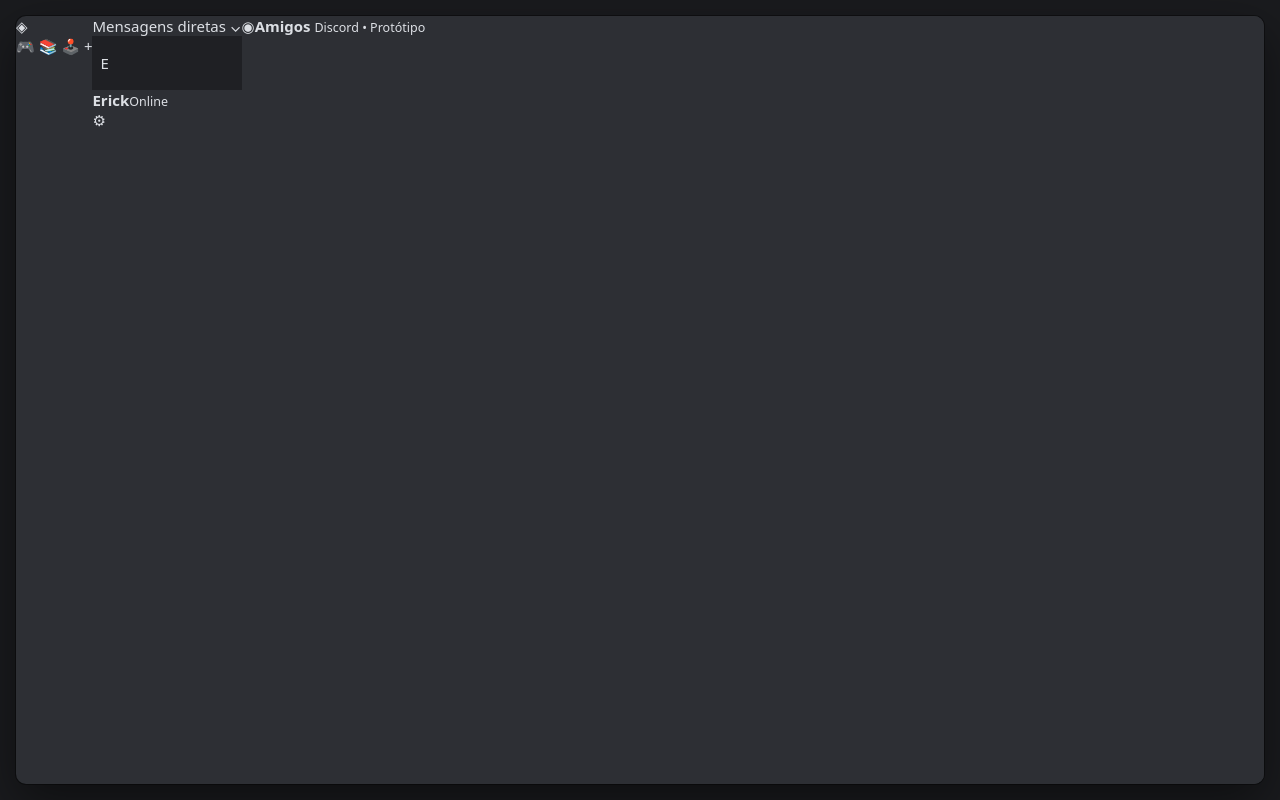
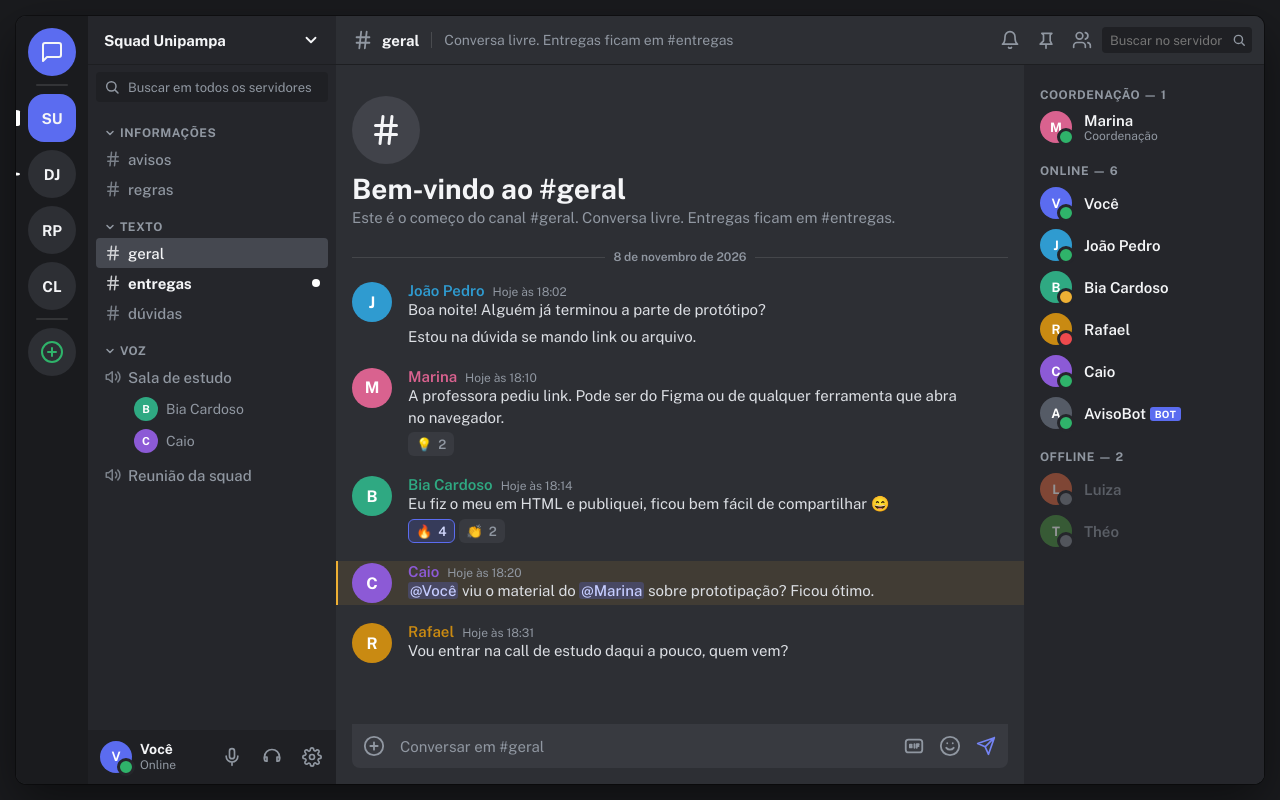
Before and after one commit to Er1ck-0l1veira/IHC, a plain HTML site: page index.html in a window 1280 px wide. Drawn offline with nearby package versions, Linux system fonts and the light colour scheme.

Commit message:
Update index.html

```diff
--- a/index.html
+++ b/index.html
@@ -1,41 +1,76 @@
 <!DOCTYPE html>
 <html lang="pt-BR">
 <head>
-  <meta charset="UTF-8">
-  <meta name="viewport" content="width=device-width, initial-scale=1.0">
-  <title>Discord — Protótipo de Avaliação</title>
-  <link rel="stylesheet" href="style.css">
+<meta charset="utf-8">
+<meta name="viewport" content="width=device-width, initial-scale=1, viewport-fit=cover">
+<title>Protótipo Chat de Comunidades</title>
+<link rel="stylesheet" href="https://fonts.googleapis.com/css2?family=Public+Sans:wght@400;500;600;700&display=swap">
+<link rel="stylesheet" href="style.css">
 </head>
 <body>
-<div class="app">
-  <aside class="servers">
-    <button class="server active" title="Mensagens diretas" data-action="dm">◈</button>
-    <div class="separator"></div>
-    <button class="server" title="Comunidade Gamer" data-server="Comunidade Gamer">🎮</button>
-    <button class="server" title="Grupo de Estudos" data-server="Grupo de Estudos">📚</button>
-    <button class="server" title="Clube dos Jogos" data-server="Clube dos Jogos">🕹️</button>
-    <button class="server add" title="Adicionar servidor" data-action="add-server">+</button>
-  </aside>
+<div class="app" id="app">
+  <div class="nav" id="nav">
+    <nav class="rail" id="rail" aria-label="Servidores"></nav>
+    <aside class="side">
+      <div class="side-h" id="srvName" role="button" tabindex="0"></div>
+      <div class="gs-wrap"><button class="gfield" id="gsBtn" type="button" title="Buscar em todos os servidores (Ctrl+K)"><span>Buscar em todos os servidores</span></button></div>
+      <div class="chlist" id="chlist"></div>
+      <div class="voice" id="voicePanel" hidden></div>
+      <div class="me">
+        <div class="who" role="button" tabindex="0" id="meBtn"></div>
+        <button class="ibtn" id="muteBtn" title="Silenciar microfone" aria-label="Silenciar microfone"></button>
+        <button class="ibtn" id="deafBtn" title="Desativar áudio" aria-label="Desativar áudio"></button>
+        <button class="ibtn" data-fake="Configurações de usuário" title="Configurações" aria-label="Configurações"></button>
+      </div>
+    </aside>
+  </div>
+  <div class="scrim" id="scrim"></div>
+  <main class="main">
+    <header class="top">
+      <button class="ibtn menu-btn" id="menuBtn" aria-label="Abrir servidores e canais"></button>
+      <span id="topIcon"></span><span class="nm" id="topName"></span>
+      <span class="tp" id="topTopic"></span>
+      <div class="tools">
+        <button class="ibtn" data-fake="Notificações do canal" aria-label="Notificações" id="icBell"></button>
+        <button class="ibtn" data-fake="Mensagens fixadas" aria-label="Fixadas" id="icPin"></button>
+        <button class="ibtn" id="membersBtn" aria-label="Lista de membros" title="Lista de membros"></button>
+        <label class="search"><input id="searchIn" placeholder="Buscar no servidor" aria-label="Buscar mensagens neste servidor" autocomplete="off"><span id="icSearch"></span></label>
+      </div>
+    </header>
+    <div class="body">
+      <section class="chat">
+        <div class="msgs" id="msgs"></div>
+        <div class="typing" id="typing"></div>
+        <div class="composer" id="composer">
+          <div class="replying" id="replying" hidden></div>
+          <div class="box">
+            <button class="ibtn" data-fake="Enviar arquivo" aria-label="Anexar" id="icPlus"></button>
+            <input id="msgIn" autocomplete="off" aria-label="Mensagem">
+            <button class="ibtn" data-fake="Escolher GIF" aria-label="GIF" id="icGif"></button>
+            <button class="ibtn" id="emojiBtn" aria-label="Emojis" title="Emojis"></button>
+            <button class="ibtn" id="sendBtn" aria-label="Enviar" title="Enviar" style="color:var(--accent-2)"></button>
+          </div>
+          <div class="pop" id="pop" hidden></div>
+        </div>
+      </section>
+      <aside class="members" id="members" aria-label="Membros"></aside>
+      <aside class="sres" id="sres" hidden aria-label="Resultados da busca no servidor">
+        <div class="sres-h"><b id="sresTitle"></b><button class="ibtn" id="sresClose" type="button" aria-label="Fechar busca" title="Fechar busca"></button></div>
+        <div class="chips"><button class="chip on" type="button" data-scope="server">Neste servidor</button><button class="chip" type="button" data-scope="channel">Neste canal</button></div>
+        <div class="sres-b" id="sresBody"></div>
+      </aside>
+    </div>
+  </main>
+  <div class="gs" id="gs" hidden>
+    <div class="gs-box" role="dialog" aria-modal="true" aria-label="Pesquisa em todos os servidores">
+      <div class="gs-in"><span id="gsIcon"></span><input id="gsIn" placeholder="Buscar servidores, canais e mensagens" autocomplete="off" aria-label="Pesquisa em todos os servidores"><button class="ibtn" id="gsClose" type="button" aria-label="Fechar pesquisa" title="Fechar"></button></div>
+      <div class="gs-list" id="gsList" role="listbox"></div>
+      <div class="gs-foot"><span>↑ ↓ navegar</span><span>Enter abrir</span><span>Esc fechar</span></div>
+    </div>
+  </div>
+  <div class="toast" id="toast" role="status"></div>
+</div>
 
-  <aside class="sidebar">
-    <div class="side-head" id="side-title">Mensagens diretas <span>⌄</span></div>
-    <div class="side-body" id="side-body"></div>
-    <div class="user-bar">
-      <div class="avatar me">E</div>
-      <div class="user-info"><b>Erick</b><small>Online</small></div>
-      <button class="gear" title="Configurações" data-action="settings">⚙</button>
-    </div>
-  </aside>
-
-  <main class="main">
-    <header class="topbar">
-      <span id="top-icon">◉</span><strong id="top-title">Amigos</strong>
-      <small id="top-sub">Discord • Protótipo</small>
-    </header>
-    <section id="content" class="content"></section>
-  </main>
-  <div id="toast" class="toast" role="status"></div>
-</div>
 <script src="script.js"></script>
 </body>
 </html>
```
